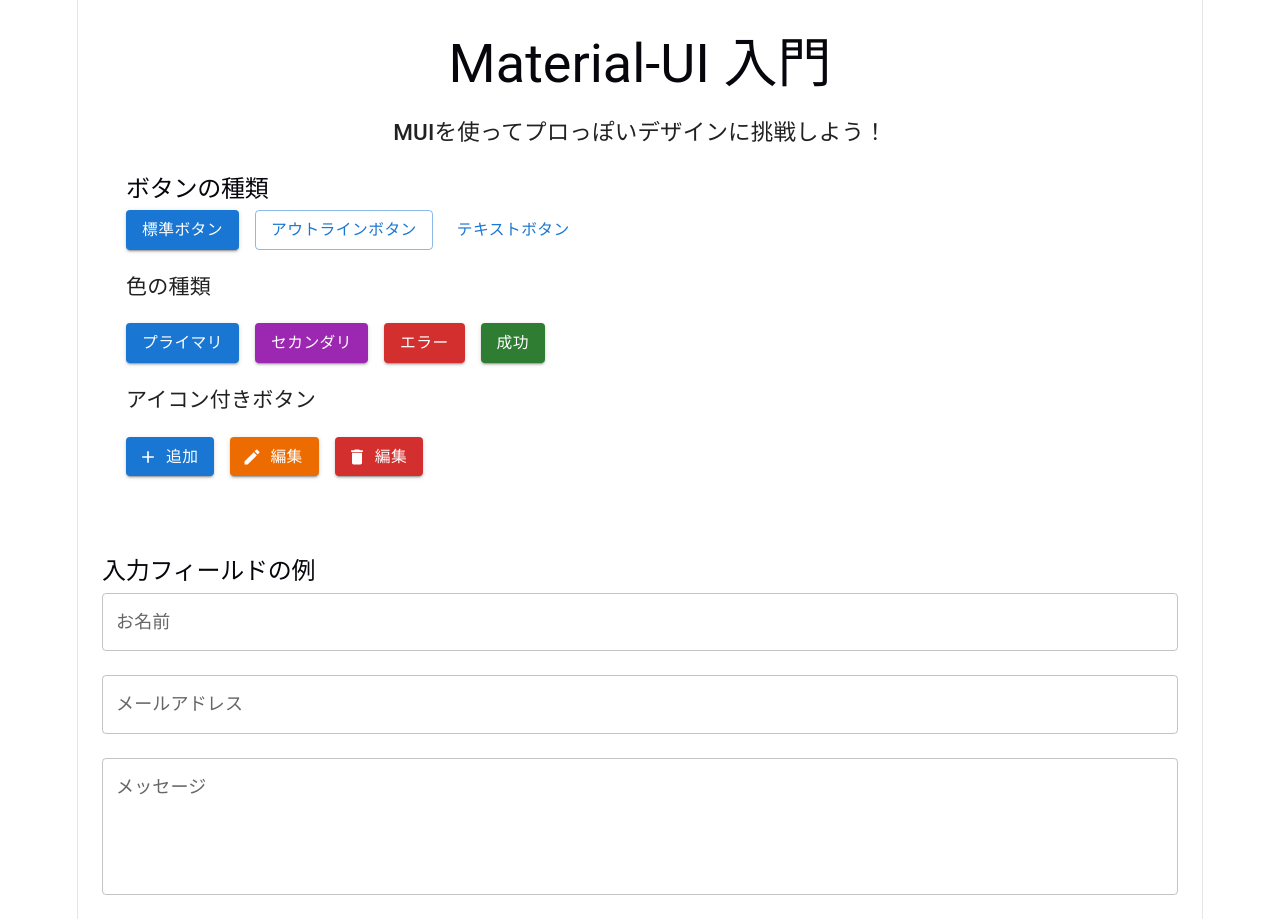
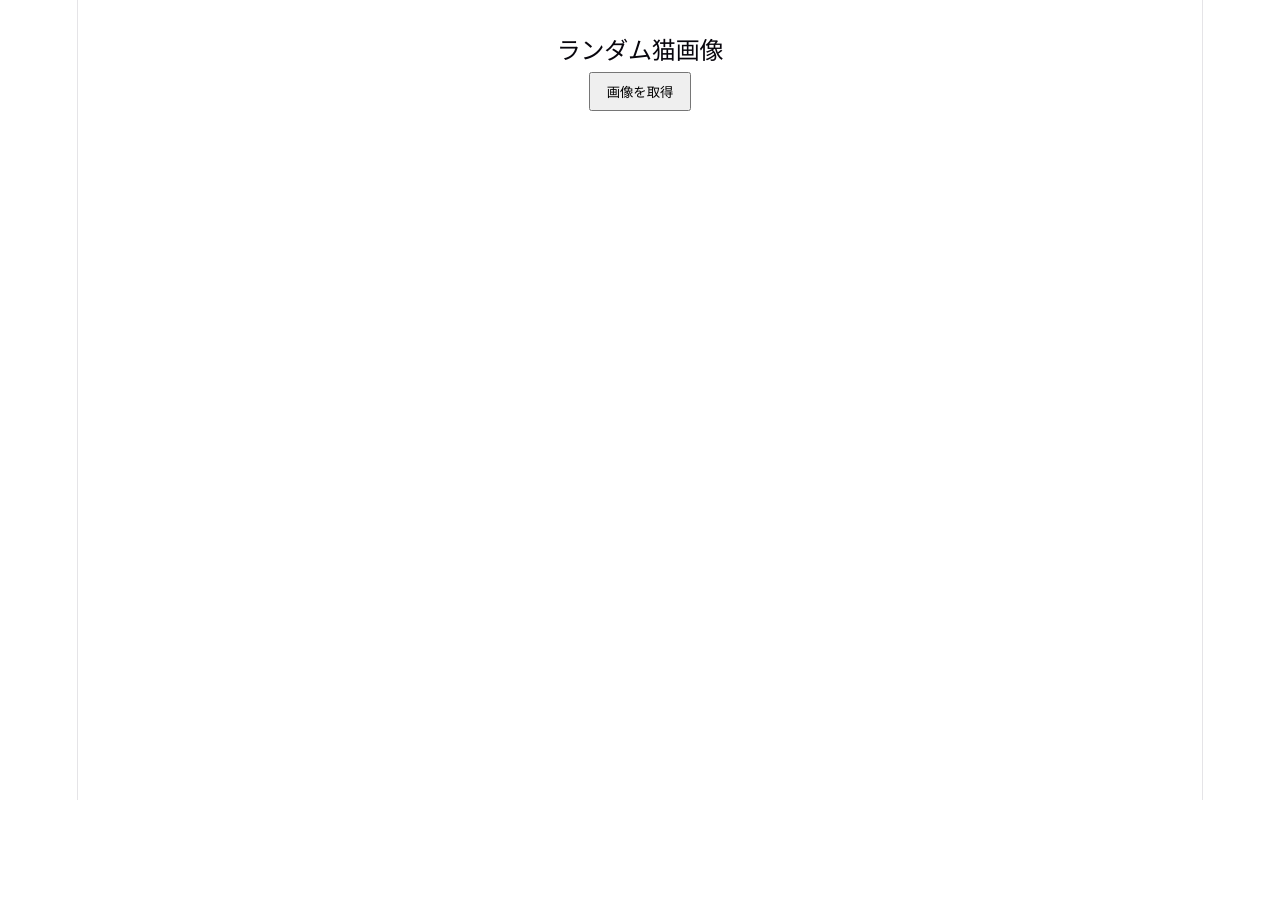
Before and after one commit to navyfish216/sandbox-react, a React (Vite) app in the folder study-react-app/: page / in a window 1280 px wide. After the commit the page ends 800 px from the top, so only its background shows below. Built offline with nearby package versions, Linux system fonts and the light colour scheme.

Commit message:
リファクタリング

```diff
--- a/study-react-app/src/App.jsx
+++ b/study-react-app/src/App.jsx
@@ -40,10 +40,12 @@
 function App() {
   return (
     <>
+      <RandomImageApp />
+
+      {/*
       <ButtonExamplePage />
       <TextFieldExample />
 
-      {/*
       <RandomImageApp />
       <ReactHookFormSample />
       <ValidationForm />
--- a/study-react-app/src/components/APISample/RandomImageApp.jsx
+++ b/study-react-app/src/components/APISample/RandomImageApp.jsx
@@ -1,7 +1,7 @@
 import {useState} from "react";
 
-//const API = "https://dog.ceo/api/breeds/image/random";
-const API = "https://api.thecatapi.com/v1/images/search";
+//const API_ENDPOINT = "https://dog.ceo/api/breeds/image/random";
+const API_ENDPOINT = "https://api.thecatapi.com/v1/images/search";
 
 export default function RandomImageApp() {
   // 画面に表示したい情報（状態）
@@ -11,14 +11,14 @@
 
   // 画像を取得する関数
   // async: 「この中でawaitを使うよ」
-  const fetchDog = async () => {
+  const fetchImage = async () => {
     // 初期状態
     setLoading(true); // 読み込み中
     setError(""); //エラーはない
 
     try {
       // サーバーへ取りに行く（Promiseが買える）
-      const res = await fetch(API);
+      const res = await fetch(API_ENDPOINT);
 
       // データ取得判定
       if (!res.ok) {
@@ -46,8 +46,8 @@
     <div style={{maxWidth: 480, margin: "2rem auto", textAlign: "center"}}>
       <h2>ランダム猫画像</h2>
 
-      {/* ボタン押下でfetchDogを実行。読み込み中は押せない */}
-      <button onClick={fetchDog} disabled={loading} style={{padding: "8px 16px"}}>
+      {/* ボタン押下でfetchImageを実行。読み込み中は押せない */}
+      <button onClick={fetchImage} disabled={loading} style={{padding: "8px 16px"}}>
         {loading ? "取得中..." : "画像を取得"}
       </button>
 
@@ -57,7 +57,7 @@
       {/* 画像URLが入ったら表示 */}
       {imageUrl && (
         <div style={{marginTop: "1rem"}}>
-          <img src={imageUrl} alt="random dog" style={{width: "300px", borderRadius: 8}} />
+          <img src={imageUrl} alt="random image" style={{width: "300px", borderRadius: 8}} />
         </div>
       )}
     </div>
```
